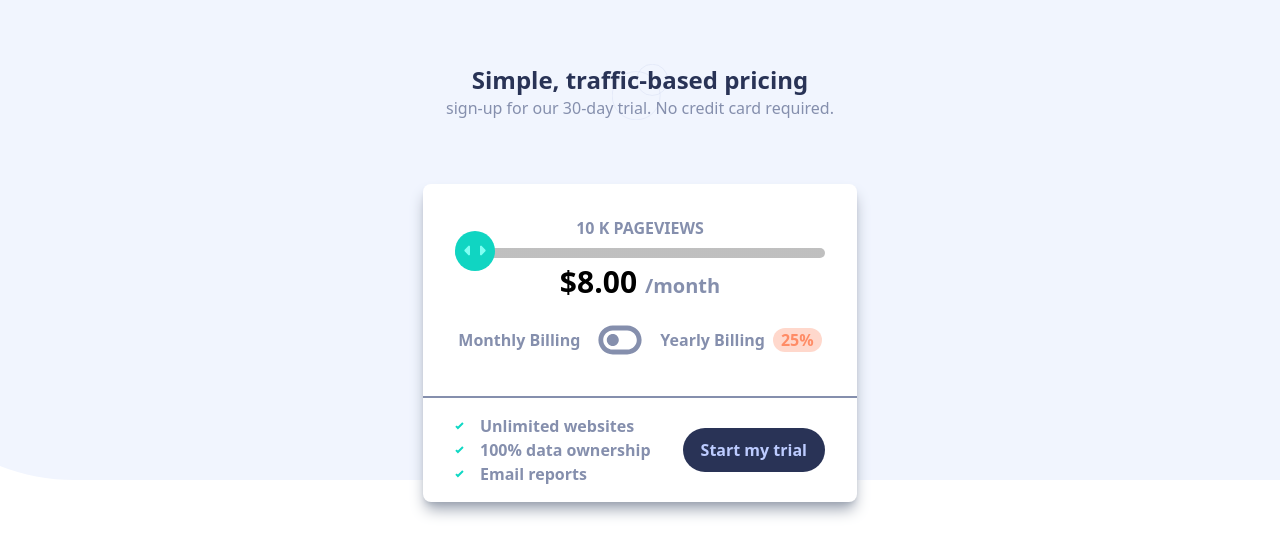
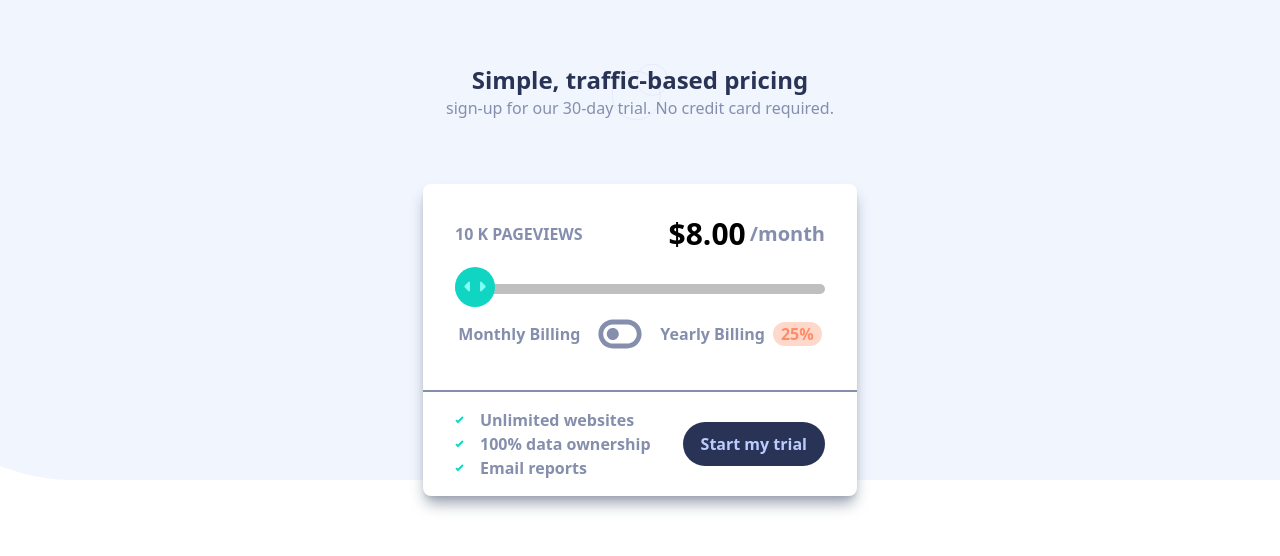
Before and after one commit to emmanueltn007/front-end-mentor-challenges-junior-2, a React (Vite) app in the folder interactive-pricing-component/: page / in a window 1280 px wide. Shown: the top 556 px of the page. Built offline with nearby package versions, Linux system fonts and the light colour scheme.

Commit message:
added hover states for the slider thumbs. Made the bill switch positions according to the screen size

```diff
--- a/interactive-pricing-component/src/App.jsx
+++ b/interactive-pricing-component/src/App.jsx
@@ -36,7 +36,10 @@ function App() {
               min={min} max={max}
               percent={percent}
             />
-            <BillingTypeToggle handleBillToggle={handleBillToggle} monthlyBill={monthlyBill}  />
+            <BillingTypeToggle
+              handleBillToggle={handleBillToggle}
+              monthlyBill={monthlyBill}
+            />
           </div>
 
           <hr className="bg-[hsl(225,20%,60%)] h-0.5 border-none" />
--- a/interactive-pricing-component/src/components/BillingPlan.jsx
+++ b/interactive-pricing-component/src/components/BillingPlan.jsx
@@ -1,10 +1,26 @@
-function BillingPlan({ amount, setAmount, finalAmount, monthlyBill, views, min, max, percent }) {
-
+function BillingPlan({
+  amount,
+  setAmount,
+  finalAmount,
+  monthlyBill,
+  views,
+  min,
+  max,
+  percent,
+}) {
   return (
-    <div>
-      <h2 className="text-[hsl(225,20%,60%)] text-center font-semibold">
-        {views} {amount >= 36 ? "M" : "K"} PAGEVIEWS
-      </h2>
+    <div className="flex flex-col gap-8">
+      <div className="md:flex md:justify-between md:items-center">
+        <h2 className="text-[hsl(225,20%,60%)] text-center font-semibold">
+          {views} {amount >= 36 ? "M" : "K"} PAGEVIEWS
+        </h2>
+        <p className="text-center text-3xl font-bold max-md:hidden flex items-center gap-1">
+          ${finalAmount.toFixed(2)}{" "}
+          <span className="text-[hsl(225,20%,60%)] text-xl font-semibold">
+            /{monthlyBill ? "month" : "year"}
+          </span>
+        </p>
+      </div>
       <input
         className="border-none"
         min={min}
@@ -15,10 +31,10 @@ function BillingPlan({ amount, setAmount, finalAmount, monthlyBill, views, min,
           setAmount(Number(e.target.value));
         }}
         style={{
-          "--value": `${percent}%`
+          "--value": `${percent}%`,
         }}
       />
-      <p className="text-center text-3xl font-bold">
+      <p className="text-center text-3xl font-bold md:hidden flex justify-center items-center gap-1">
         ${finalAmount.toFixed(2)}{" "}
         <span className="text-[hsl(225,20%,60%)] text-xl font-semibold">
           /{monthlyBill ? "month" : "year"}
--- a/interactive-pricing-component/src/index.css
+++ b/interactive-pricing-component/src/index.css
@@ -34,11 +34,9 @@ input[type="range"]::-moz-range-thumb {
     height: 40px;
     width: 40px;
     border-radius: 100%;
-    background-image: url('/images/icon-slider.svg');
-    background-color: hsl(174, 86%, 45%);
-    background-repeat: no-repeat;
-    background-position: center;
+    background: hsl(174, 86%, 45%) url('/images/icon-slider.svg') center no-repeat;
     border: none;
+    box-shadow: 5px 10px 15px 1px hsl(174, 86%, 45%);
 }
 
 input[type="range"]::-moz-range-track {
@@ -52,3 +50,10 @@ input[type="range"]::-moz-range-progress {
     height: 10px;
     border-radius: 30px;
 }
+
+input[type="range"]::-webkit-slider-thumb:hover {
+}
+
+input[type="range"]::-moz-range-thumb:hover {
+    background: hsl(174, 68%, 71%) url('/images/icon-slider.svg') center no-repeat;
+}
```
